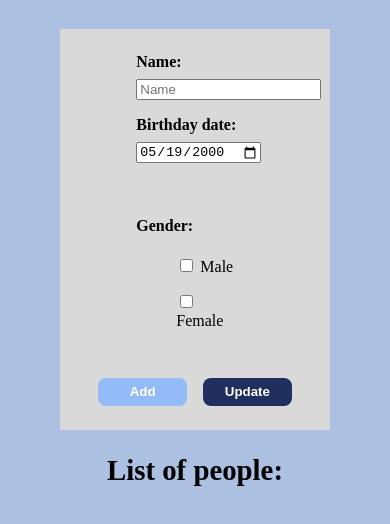
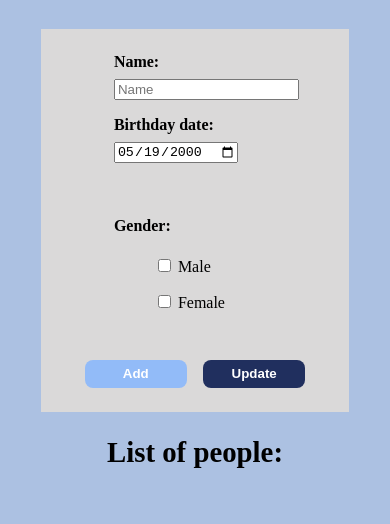
Before and after one commit to Eliman-C5/crud-html-css-js, a plain HTML site: page index.html in a window 390 px wide. Shown: the part 88-612 px from the top of the page. Drawn offline with Linux system fonts and the light colour scheme.

Commit message:
some changes in media queries

```diff
--- a/styles.css
+++ b/styles.css
@@ -157,3 +157,18 @@ button[id="update"]:hover {
     margin: 0 auto 0.5rem auto;
   }
 }
+
+@media screen and (max-width: 414px) {
+  .principal {
+    width: 75vw;
+  }
+  .principal-information {
+    width: 50%;
+  }
+}
+
+@media screen and (max-width: 280px) {
+  .principal-information {
+    width: 75%;
+  }
+}
```
